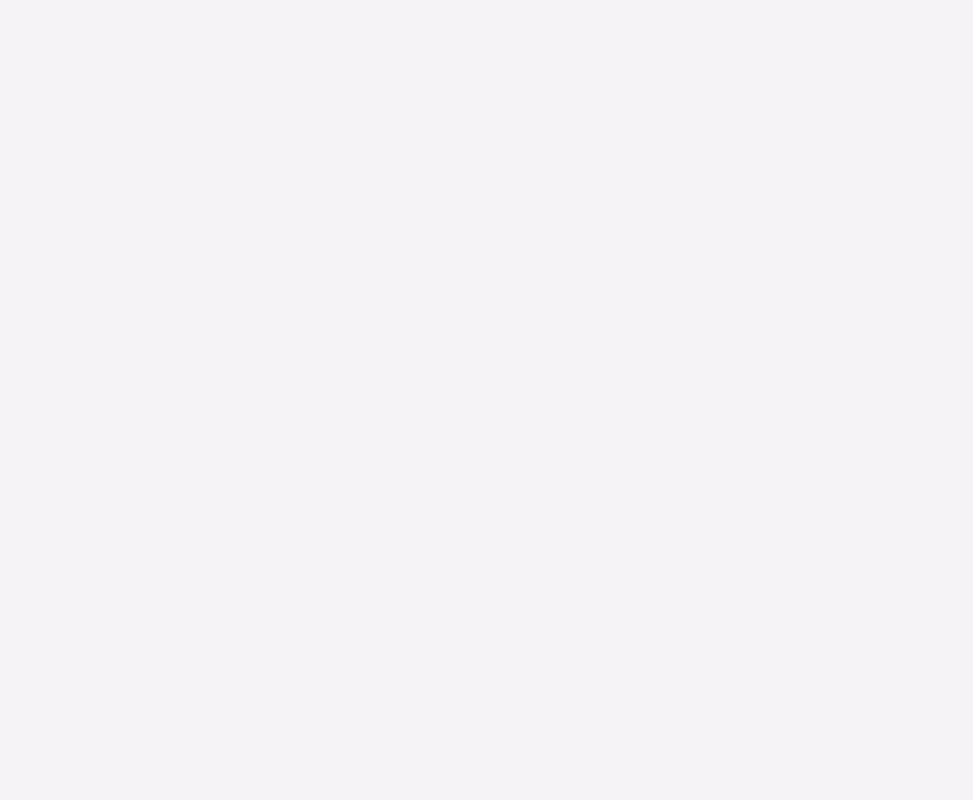
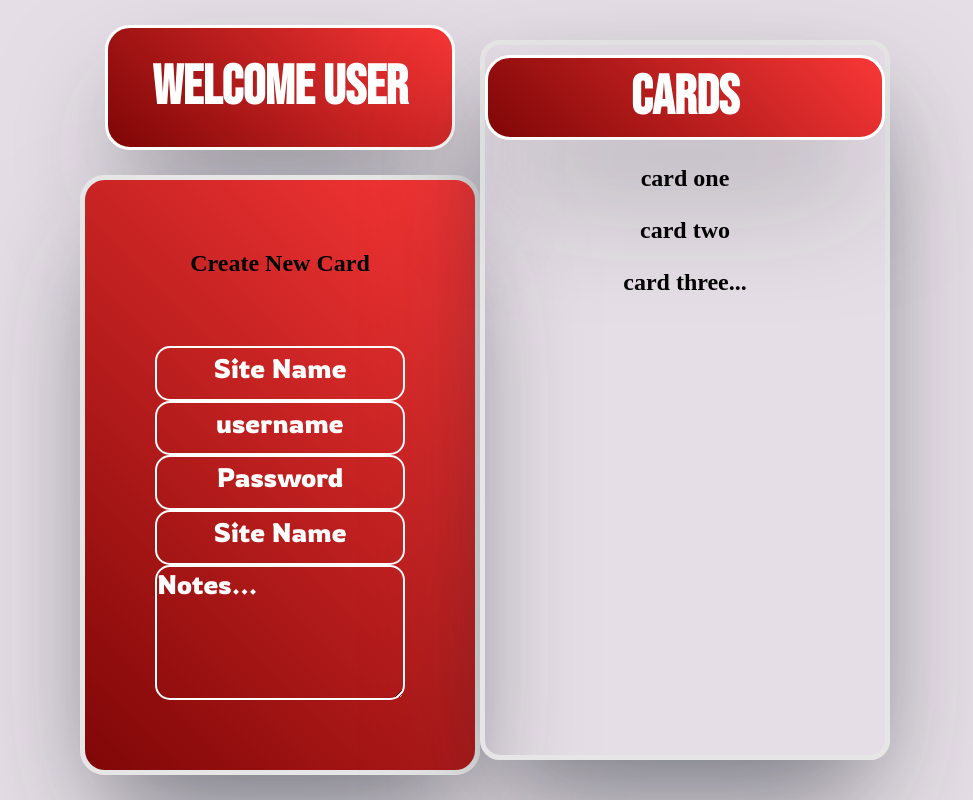
Before and after one commit to yunus-25jmi/jpass, a React (Create React App) app: page /Home in a window 1280 px wide. Shown: the whole page, without its empty margins (160-1133 px from the left). Built offline with nearby package versions, Linux system fonts and the light colour scheme.

Commit message:
home page layed out, and styled

```diff
--- a/src/App.css
+++ b/src/App.css
@@ -10,7 +10,7 @@ html {
     flex-direction: column;
     align-items: center;
     height: 100vh;
-    background: #F5F3F5;
+    background: #e6dee6;
 }
 
 .title-container{
--- a/src/App.js
+++ b/src/App.js
@@ -1,6 +1,6 @@
 import './App.css';
 import Landing from "./components/Landing";
-import Home from "./components/Home";
+import Home from "./components/home/Home";
 import {BrowserRouter, Routes, Route} from "react-router-dom";
 
 
--- a/src/components/Home.js
+++ /dev/null
@@ -1,12 +0,0 @@
-import React from "react";
-
-const Home = ()=>{
-
-  return (
-    <div className='home'>
-
-    </div>
-  )
-}
-
-export default Home;
--- /dev/null
+++ b/src/components/home/Home.js
@@ -0,0 +1,66 @@
+import React, {useState} from "react";
+import css from './home.css';
+
+const Home = ()=>{
+  const [siteName, setSiteName] = useState('')
+  const [username, setUsername] = useState('')
+  const [password, setPassword] = useState('')
+  const [siteUrl, setSiteUrl] = useState('')
+  const [notes, setNotes] = useState('')
+  const [input, setInput] = useState(null)
+
+  const handleName = (e)=> setSiteName(e.target.value);
+  const handleUsername = (e)=> setUsername(e.target.value);
+  const handlePassword = (e)=> setPassword(e.target.value);
+  const handleNotes = (e)=> setNotes(e.target.value);
+  const handleUrl = (e)=> setSiteUrl(e.target.value);
+
+  return (
+    <div className='home'>
+      <section className='home-left'>
+        <div className='home-welcome'>
+          <h1 className='home-welcome-title'>Welcome user</h1>
+        </div>
+        <div className='create-container'>
+          <h1 className='create-card-title'>Create New Card</h1>
+          <form className='create-form'>
+            <input
+              className='create-input'
+              type='text'
+              placeholder='Site Name'
+              onChange={handleName}/>
+            <input
+              className='create-input'
+              type='text'
+              placeholder='username'
+              onChange={handleUsername}/>
+            <input
+              className='create-input'
+              type='password'
+              placeholder='Password'
+              onChange={handlePassword}/>
+            <input
+              className='create-input'
+              type='text'
+              placeholder='Site Name'
+              onChange={handleUrl}/>
+            <textarea
+              className='create-input notes'
+              placeholder='Notes...'
+              onChange={handleNotes}/>
+          </form>
+        </div>
+      </section>
+      <section className='home-cards'>
+        <div className='home-cards-header'>
+          <h1 className='home-cards-title'>Cards</h1>
+        </div>
+        <h2>card one</h2>
+        <h2>card two</h2>
+        <h2>card three...</h2>
+      </section>
+    </div>
+  )
+}
+
+export default Home;
--- /dev/null
+++ b/src/components/home/home.css
@@ -0,0 +1,111 @@
+.home{
+    width: 100vh;
+    height: 100vh;
+    display: flex;
+    justify-content: space-evenly;
+}
+
+.home-left{
+    width: 500px;
+    height: 100vh;
+    display: flex;
+    flex-direction: column;
+    justify-content: space-evenly;
+    align-items: center;
+}
+
+.home-welcome, .home-cards-header{
+    background: rgb(129,7,7);
+    background: linear-gradient(45deg, rgba(129,7,7,1) 1%, rgba(249,55,55,1) 100%);
+    background-size: cover;
+    width: 350px;
+    height: 125px;
+    border-radius: 25px;
+    display: flex;
+    flex-direction: column;
+    justify-content: space-evenly;
+    align-items: center;
+    border: 3px white solid;
+    box-shadow:
+            rgba(22, 31, 39, 0.5) 0px 60px 123px -25px,
+            rgba(19, 26, 32, 0.15) 0px 35px 75px -35px;
+}
+
+.home-welcome-title, .home-cards-title{
+    color: white;
+    text-align: center;
+    font-family: 'Bebas Neue', cursive;
+    font-size: 55px;
+}
+
+.create-container{
+    background: rgb(129,7,7);
+    background: linear-gradient(45deg, rgba(129,7,7,1) 1%, rgba(249,55,55,1) 100%);
+    background-size: cover;
+    width: 400px;
+    height: 600px;
+    border-radius: 25px;
+    display: flex;
+    flex-direction: column;
+    justify-content: space-evenly;
+    align-items: center;
+    box-shadow:
+            rgba(22, 31, 39, 0.5) 0px 60px 123px -25px,
+            rgba(19, 26, 32, 0.15) 0px 35px 75px -35px;
+    border: 5px solid #e6e6e6;
+}
+
+.create-form{
+    width: 100%;
+    height: 60%;
+    display: flex;
+    flex-direction: column;
+    justify-content: space-evenly;
+    align-items: center;
+}
+
+.create-input{
+    width: 250px;
+    height: 60px;
+    background: none;
+    border: solid 2px white;
+    border-radius: 15px;
+    color: white;
+    text-align: center;
+}
+.create-input::placeholder{
+    color: white;
+    font-size: 200%;
+    font-family: 'Rowdies', cursive;
+}
+.create-input:focus{
+    outline: white 3px solid;
+    font-size: 100%;
+    font-family: 'Rowdies', cursive;
+}
+.notes{
+    height: 150px;
+    text-align: left;
+}
+
+.home-cards{
+    margin-top: 5%;
+    width: 500px;
+    height: 90vh;
+    display: flex;
+    flex-direction: column;
+    justify-content: flex-start;
+    align-items: center;
+    border-radius: 20px;
+    gap: 25px;
+    box-shadow:
+            rgba(22, 31, 39, 0.5) 0px 60px 123px -25px,
+            rgba(19, 26, 32, 0.15) 0px 35px 75px -35px;
+    border: 5px solid #e6e6e6;
+}
+
+.home-cards-header{
+    margin-top: 10px;
+    width: 400px;
+    height: 85px;
+}
```
